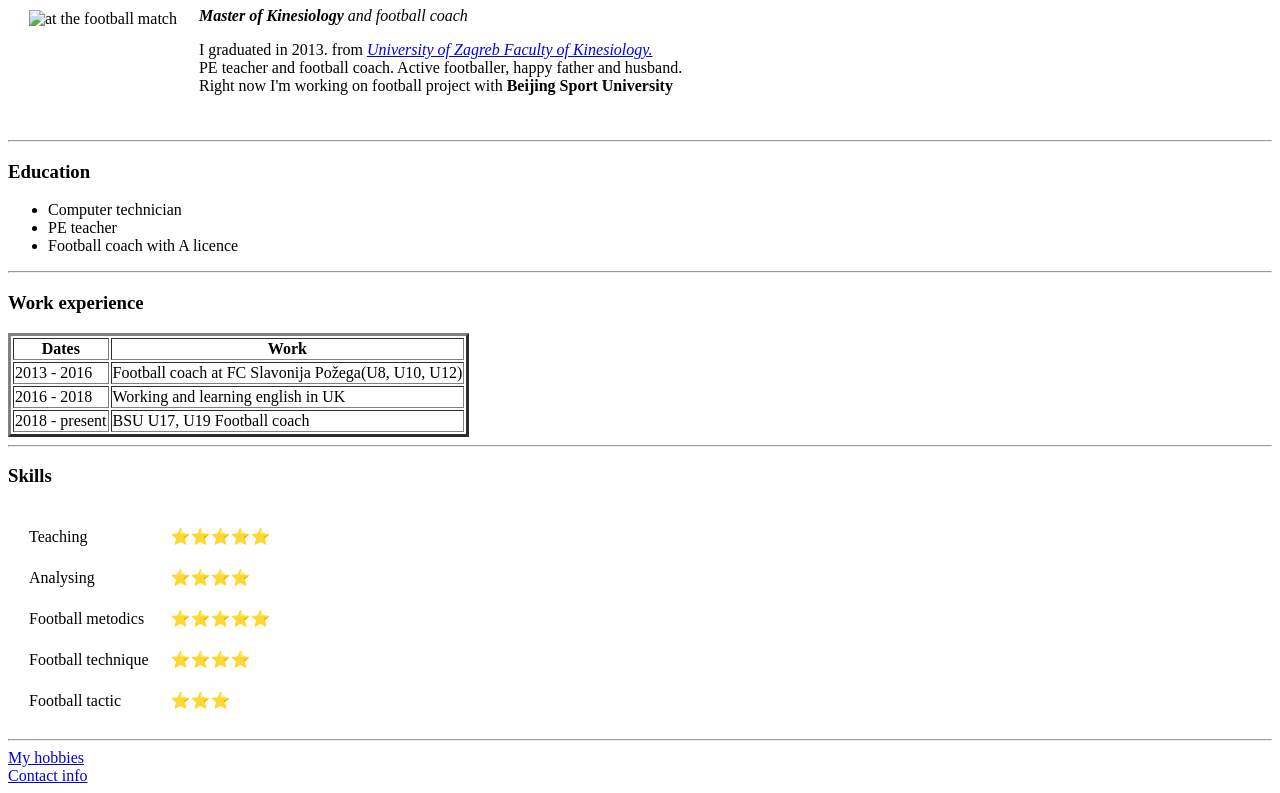
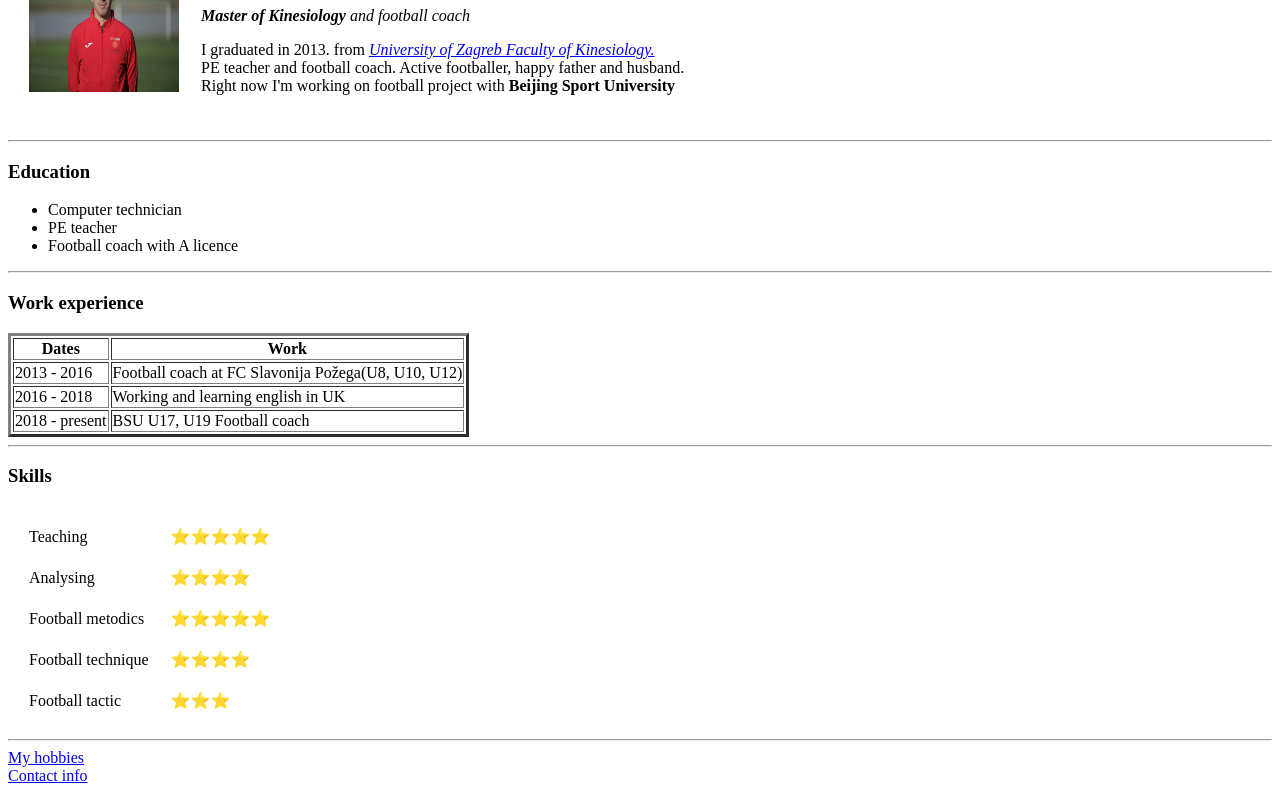
Before and after one commit to mutenroshisama37/CV, a plain HTML site: page index.html in a window 1280 px wide. Shown: the part 102-895 px from the top of the page. Drawn offline with Linux system fonts and the light colour scheme.

Commit message:
Add files via upload

```diff
--- a/index.html
+++ b/index.html
@@ -9,7 +9,7 @@
 <body>
     <table cellspacing="20">
         <tr>
-            <td><img src = "./Images/Dino BSU.jpg" alt="at the football match" height="150" width="150"></td>
+            <td><img src = "Dino BSU.jpg" alt="at the football match" height="150" width="150"></td>
             <td><h1>Dino Žiška</h1>
                 <p><em><strong>Master of Kinesiology</strong> and football coach</em></p>
                 <p>I graduated in 2013. from <em><a href="https://www.kif.unizg.hr/en">University of Zagreb Faculty of Kinesiology.</a></em>
```
